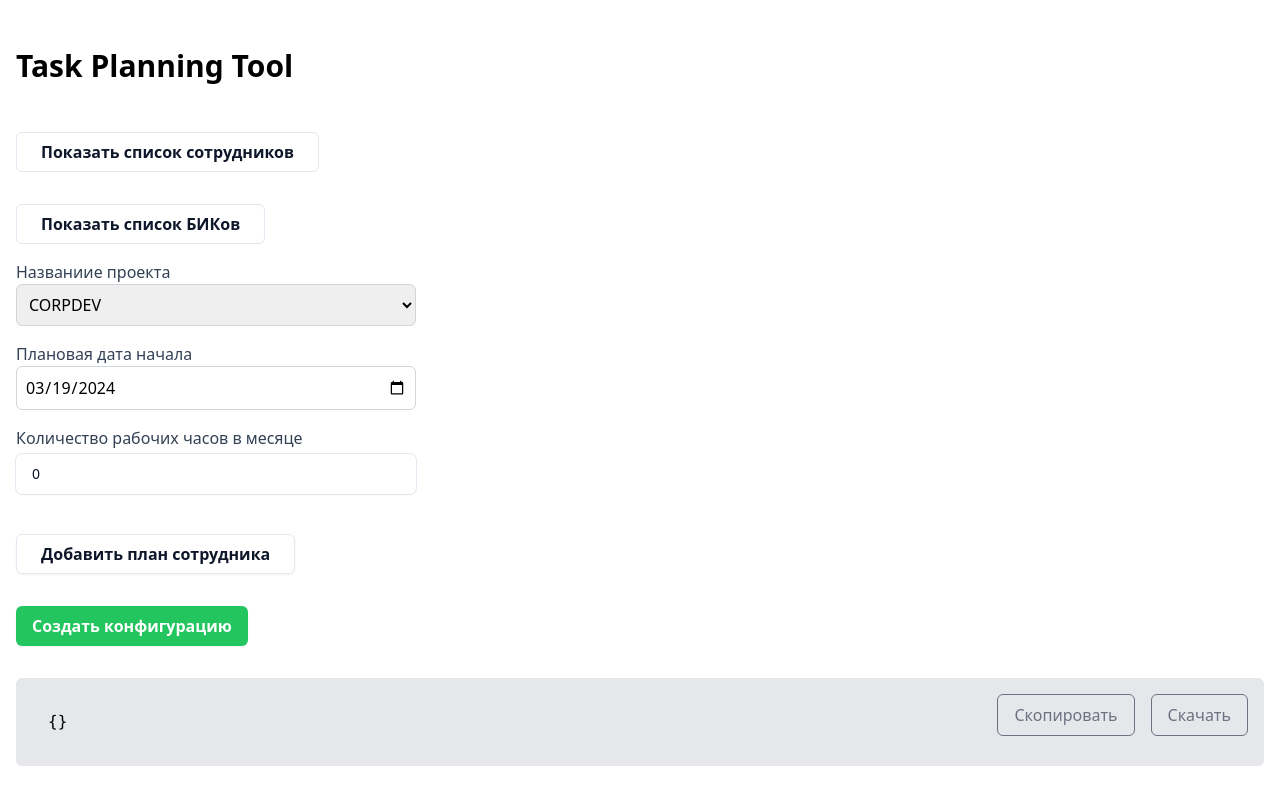
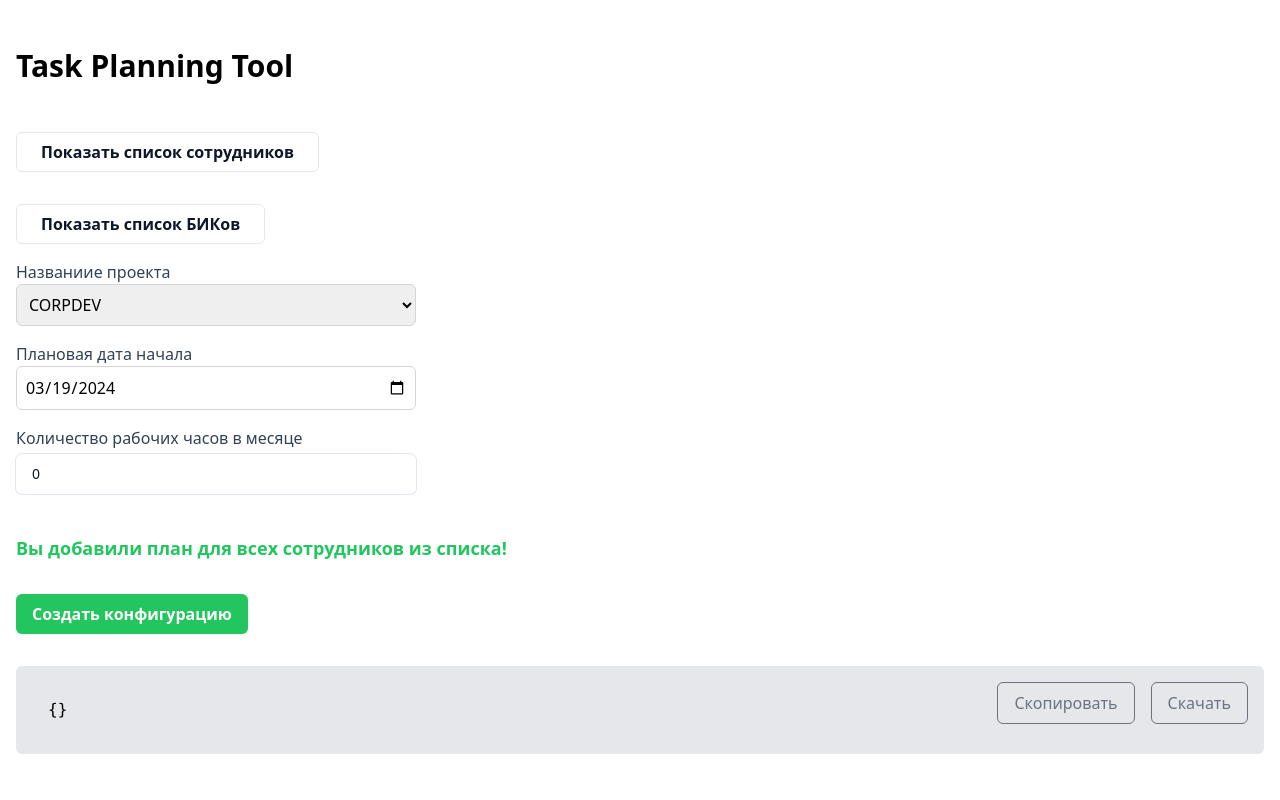
Before and after one commit to Dynkin/taskPlanningTool, a React (Vite) app: page / in a window 1280 px wide. Built offline with nearby package versions, Linux system fonts and the light colour scheme.

Commit message:
Fixes add plan process

```diff
--- a/src/features/CoreForm/CoreForm.tsx
+++ b/src/features/CoreForm/CoreForm.tsx
@@ -239,6 +239,7 @@ const CoreForm = () => {
           )}
         </div>
 
+        {employeesFieldArray.fields.length < peopleList.length ? (
           <button
             type='button'
             className='mt-10 block h-10 rounded-md border border-slate-200 px-6 font-semibold text-slate-900 shadow-sm'
@@ -254,6 +255,11 @@ const CoreForm = () => {
           >
             Добавить план сотрудника
           </button>
+        ) : (
+          <div className='mt-6 text-lg font-semibold text-green-500'>
+            Вы добавили план для всех сотрудников из списка!
+          </div>
+        )}
 
         <button
           type='submit'
--- a/src/features/CoreForm/EmployeeInput/EmployeeInput.tsx
+++ b/src/features/CoreForm/EmployeeInput/EmployeeInput.tsx
@@ -42,7 +42,11 @@ const EmployeeInputComponent: React.FC<Props> = ({
   });
 
   useEffect(() => {
-    if (watchedEmployees[employeeFieldIndex]) {
+    const currentFio = watchedEmployees[employeeFieldIndex]?.fio;
+    const employeeIndex = watchedEmployees.findIndex(
+      (employee) => employee.fio === currentFio
+    );
+    if (employeeIndex >= 0 && currentFio !== '') {
       setEmployeeIsVisible(true);
     }
   }, [watchedEmployees, employeeFieldIndex]);
```
Lines whose indentation alone changed are shown as unchanged.
